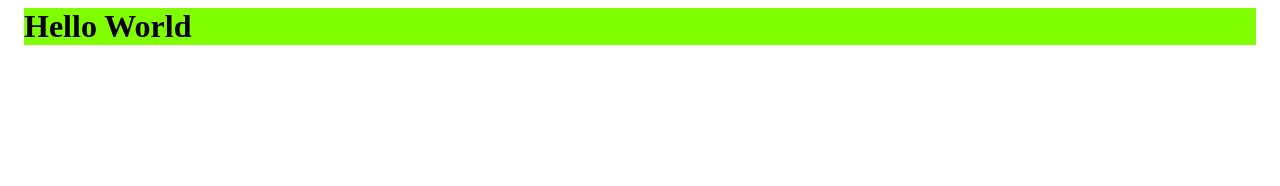
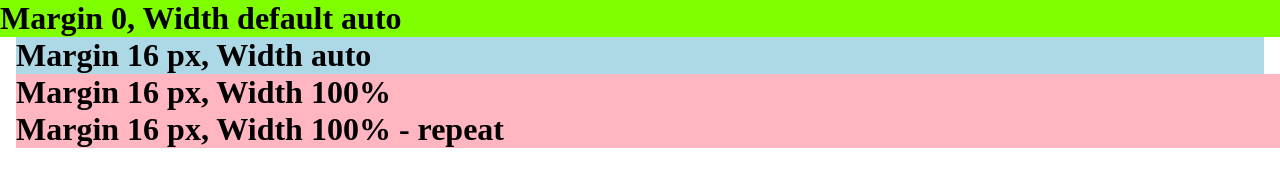
Before and after one commit to annjose/learn-css, a plain HTML site: page 1.06-width-algorithms.html in a window 1280 px wide. Drawn offline with Linux system fonts and the light colour scheme.

Commit message:
Width algorithms with auto and 100 percent

```diff
--- a/1.06-width-algorithms.html
+++ b/1.06-width-algorithms.html
@@ -4,16 +4,41 @@
 
 <body>
     <style>
-        h1 {
-            /* width: 100%; */
+        /* reset the default margins of body */
+        body{
+            margin: 0px;
+        }
+
+        h1.margin-zero-width-default {
+            margin: 0;
+            background-color: chartreuse;
+        }
+
+        h1.margin-16px-width-auto {
+            width: auto;
             margin: 0 16px;
-            background-color: chartreuse;
+            background-color: lightblue;
+        }
+
+        h1.margin-16px-width-100pc {
+            width: 100%;
+            margin: 0 16px;
+            background-color: lightpink;
         }
     </style>
 
-    <h1>
-        Hello World
-    </h1>
+    <!-- Content dimensions. Width = 1000 or the width of the window. Height = 37px because of text height. All four sides of H1 are flush with the window-->
+    <h1 class="margin-zero-width-default"> Margin 0, Width default auto </h1>
+
+    <!-- Content dim = 968W x 37H (968 = 1000 - 16 - 16). And now H1 has a 16px gap on left and right.
+        Top is flush with the top of the page. Bottom there is as much gap as the window height. -->
+    <h1 class="margin-16px-width-auto">Margin 16 px, Width auto</h1>
+
+    <!-- Content dim = 1000W x 37H (note that the content width did not reduce to accomodate the margins).
+        And now H1 has a 16px gap visible ONLY on the left. Right is flush with the right edge of the page. Dev tools still show 16px margin on left and right.
+        Top is flush with the top of the page. Bottom there is as much gap as the window height. -->
+    <h1 class="margin-16px-width-100pc">Margin 16 px, Width 100%</h1>
+    <h1 class="margin-16px-width-100pc">Margin 16 px, Width 100% - repeat</h1>
 </body>
 
 </html>
```
